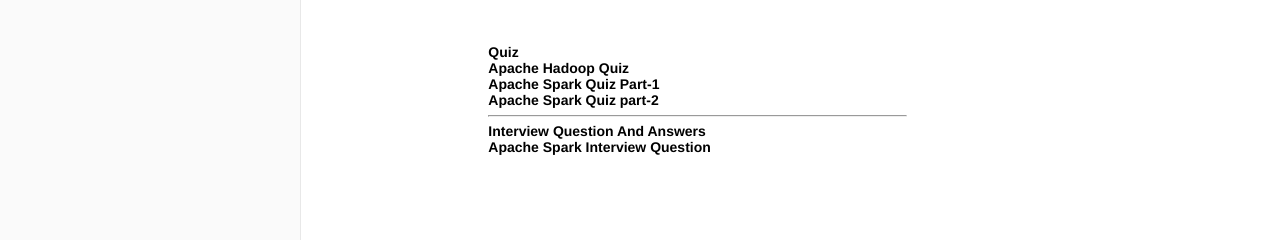
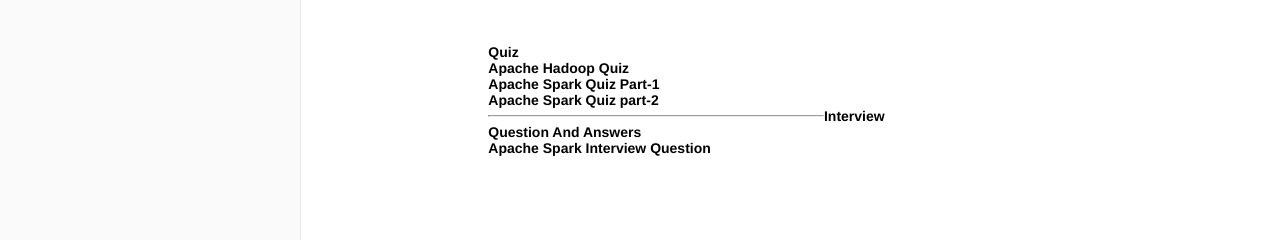
Before and after one commit to tyrodeveloper/tyrodeveloper.github.io, a Jekyll site: the page built from index.html, in a window 1280 px wide. Shown: the part 660-900 px from the top of the page. Built offline with Jekyll 4.4.1, drawn with Linux system fonts in a browser that asks for light colours.

Commit message:
Update default.html

```diff
--- a/_layouts/default.html
+++ b/_layouts/default.html
@@ -105,7 +105,7 @@
 </a>
 </li>
 <br>
-<hr style="width:100%;float:left;">
+<hr style="width:80%;float:left;">
 <li>
 <span style="font-weight:bold ; font-style:normal; font-size:14px">Interview Question And Answers</span>
 </li>
```
